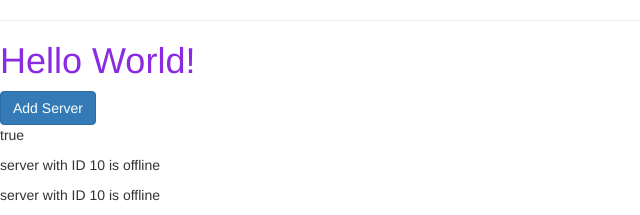
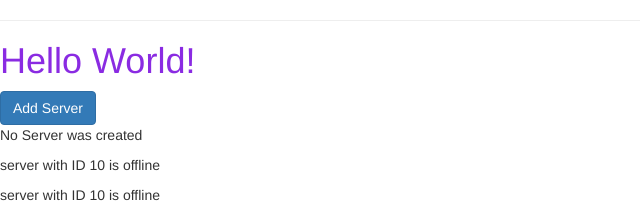
Before and after one commit to shiva-sondakar/angular-projects, an Angular app in the folder project1/: page / in a window 1280 px wide. Shown: the top 215 px of the page, without its empty margins (0-640 px from the left). Built offline with nearby package versions, Linux system fonts and the light colour scheme.

Commit message:
Event binding

```diff
--- a/project1/src/app/servers/servers.component.html
+++ b/project1/src/app/servers/servers.component.html
@@ -1,7 +1,9 @@
 <button
       class="btn btn-primary"
-      [disabled]="!allowNewSever"> Add Server </button> <!-- normal bootstrap class-->
-<p [innerText]="allowNewSever">true</p>
+      [disabled]="!allowNewSever"
+      (click)="onCreateServer()"> Add Server </button> <!-- normal bootstrap class-->
+      <p>{{ serverCreationStatus }}</p>
+<!--<p [innerText]="allowNewSever">true</p>-->
 
 <app-server></app-server>
 <app-server></app-server>
--- a/project1/src/app/servers/servers.component.ts
+++ b/project1/src/app/servers/servers.component.ts
@@ -8,6 +8,7 @@
 })
 export class ServersComponent implements OnInit {
    allowNewSever= false;
+   serverCreationStatus='No Server was created';
   constructor() {
     setTimeout(() =>{
       this.allowNewSever = true;
@@ -16,5 +17,7 @@
 
   ngOnInit() {
   }
-
+  onCreateServer(){
+      this.serverCreationStatus='Server was Created';
+  }
 }
```
